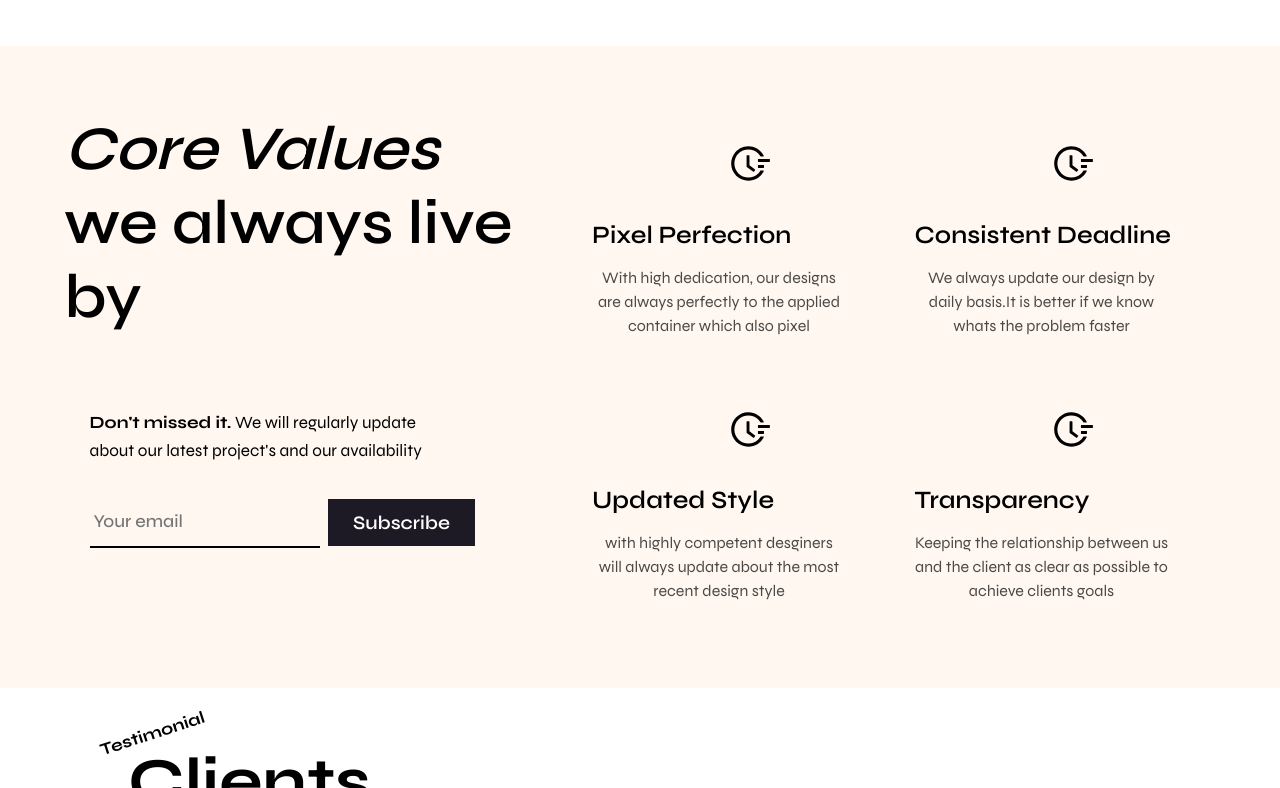
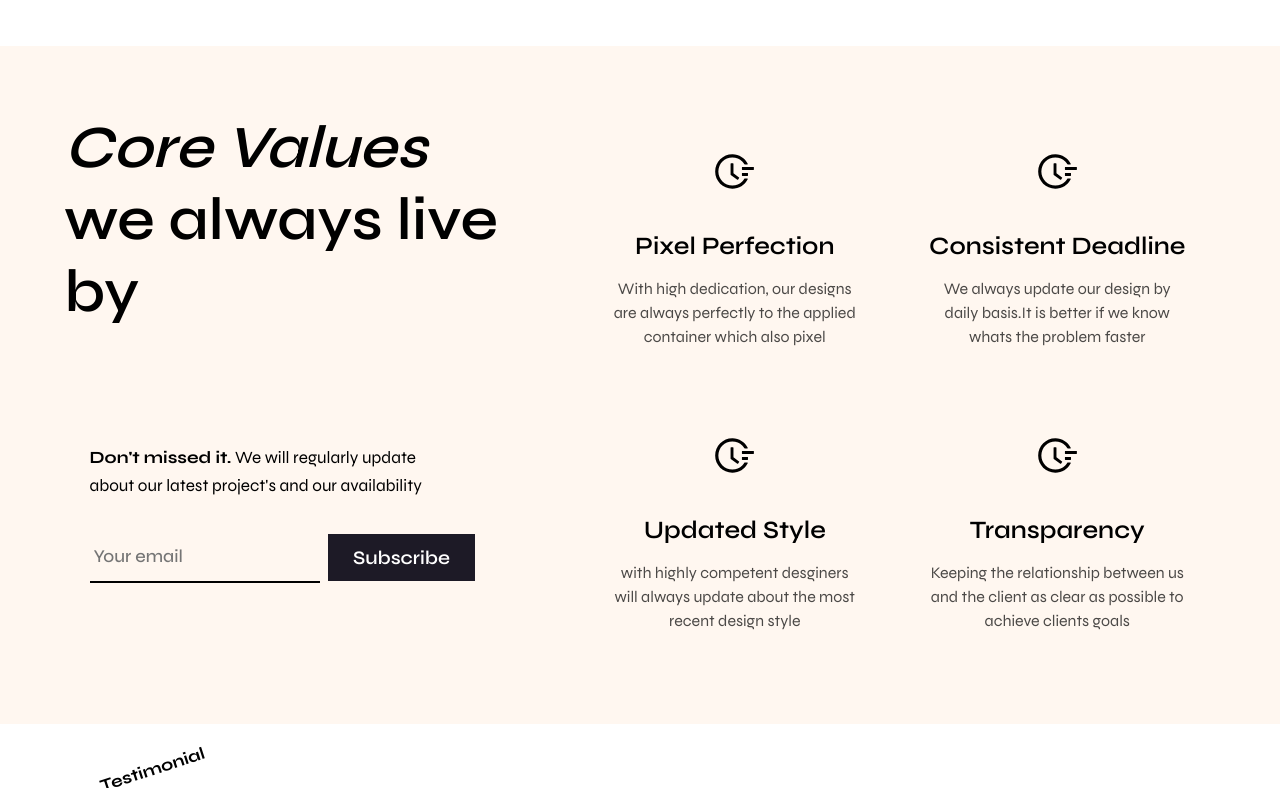
Before and after one commit to JunaidShamnad/Agency-Website, a Next.js app: page / in a window 1280 px wide. Shown: the part 3912-4700 px from the top of the page. Built offline with nearby package versions, Linux system fonts and the light colour scheme.

Commit message:
changes in values style -2(29-06-2022)

```diff
--- a/components/FAQ/FAQ.styled.js
+++ b/components/FAQ/FAQ.styled.js
@@ -123,7 +123,7 @@
 max-width:25.01px;
 max-height:25.01px;
 margin-left:5px;
-color:#000;
+color:#1D1A26;
 `
 export const MinusIcon = styled(FiMinusCircle)`
 font-size:25px;
@@ -132,5 +132,5 @@
 max-width:25.01px;
 max-height:25.01px;
 margin-left:5px;
-color:#000;
+color:#1D1A26;
 `
--- a/components/Values/Values.styled.js
+++ b/components/Values/Values.styled.js
@@ -36,6 +36,7 @@
  width:100vw;
  max-width:100%;
  height:auto;
+
 padding:2.1rem 0;
  @media screen and (max-width: ${({ theme }) => theme.breakpoints?.tablet}) {
   grid-template-rows:0.4fr 1fr;
@@ -75,11 +76,11 @@
 
 `
 export const ValuesLeftHeadline = styled.h2`
-  font-size: 62px;
+  font-size: 60px;
   font-weight: ${({ theme }) => theme.fontWeights?.semibold};
   line-height: 120%;
   transition: ${({ theme }) => theme.transition?.base};
- margin-bottom:1rem;
+  margin-bottom:2.5rem;
   @media screen and (max-width: ${({ theme }) => theme.breakpoints?.tablet}) {
     font-size: ${({ theme }) => theme.fontSizes?.ms};
 
@@ -111,6 +112,7 @@
 display:flex;
 flex-direction:column;
 justify-content:flex-end;
+margin-top:1rem;
 padding-bottom:2rem;
 width:90%;
 `
@@ -177,6 +179,7 @@
 grid-gap:5px;
 width:100%;
 height:100%;
+place-items:center;
 @media screen and (max-width: ${({ theme }) => theme.breakpoints?.tablet}) {
     place-items:center;
 
@@ -199,9 +202,19 @@
 `
 
 // export const ValuesRightTextContiner = styled.div``
-export const ValuesRightIconContiner = styled.div``
+export const ValuesRightIconContiner = styled.div`
+width:100%;
+display:flex;
+justify-content:center;
+align-items:center;
+`
 
-export const ValuesRightTextContiner = styled.div``
+export const ValuesRightTextContiner = styled.div`
+width:100%;
+display:flex;
+flex-direction:column;
+justify-content:center;
+align-items:center;`
 
 export const ValuesRightCardTitle = styled.p`
  font-size:25px;
```
